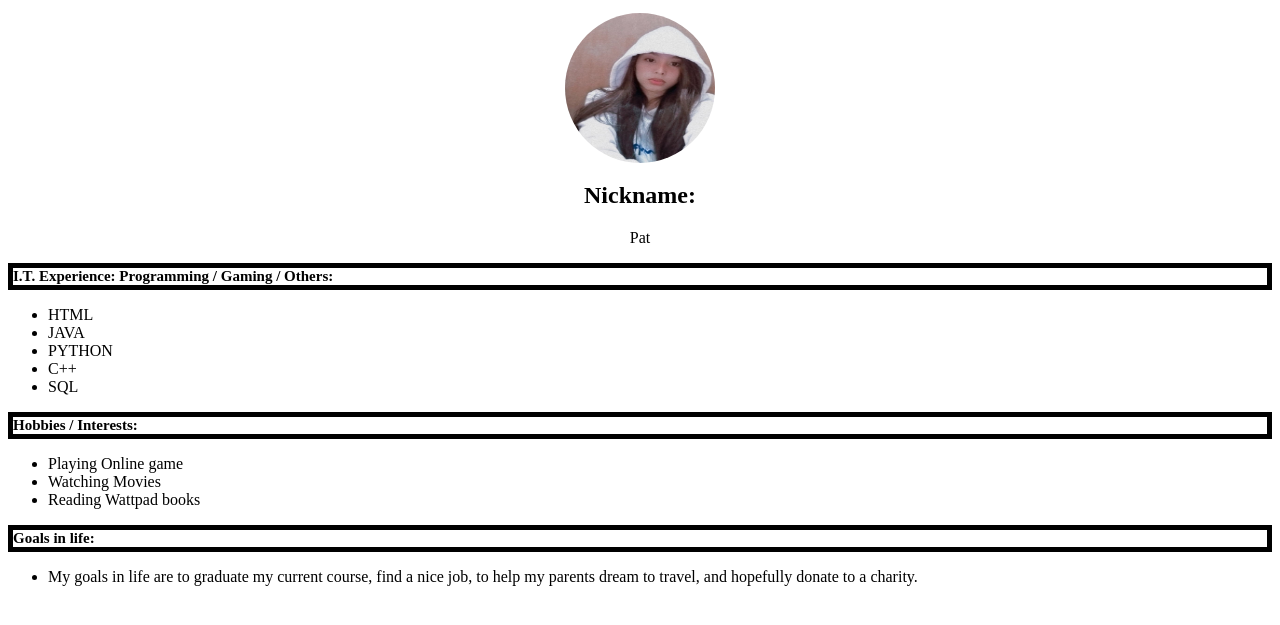
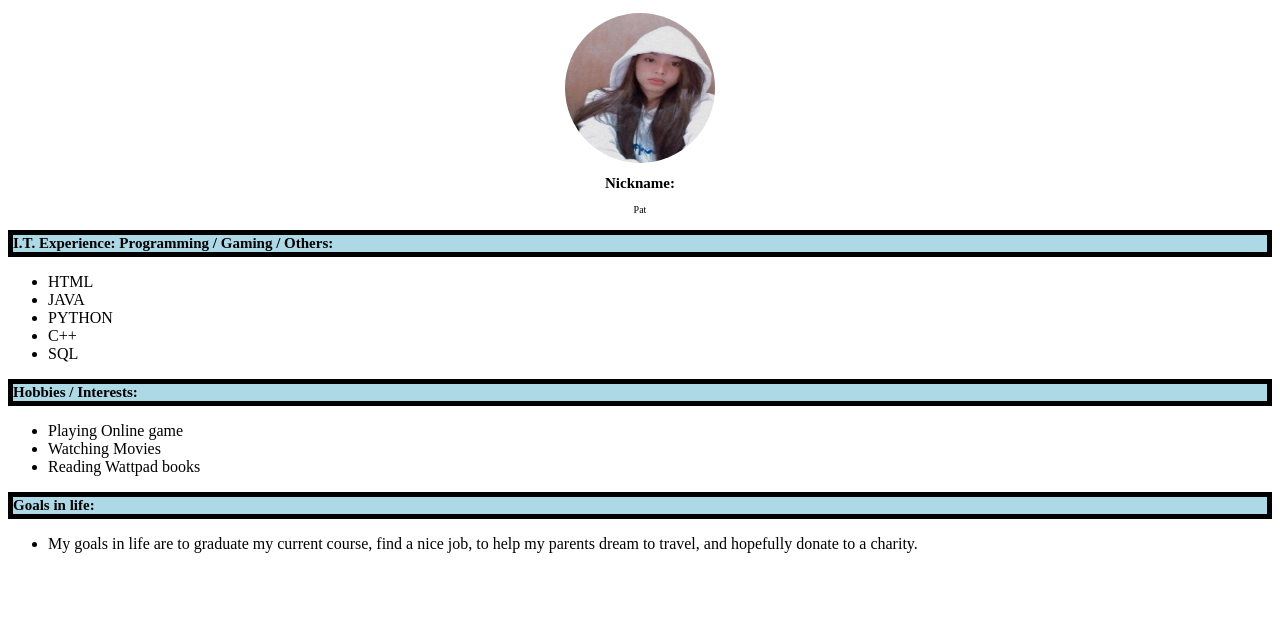
Before and after one commit to PatMeltran/PatMeltran.github.io, a plain HTML site: page index.html in a window 1280 px wide. Shown: the part 87-712 px from the top of the page. Drawn offline with Linux system fonts and the light colour scheme.

Commit message:
Update mystyle.css

```diff
--- a/mystyle.css
+++ b/mystyle.css
@@ -14,7 +14,7 @@ h1{
     			border-style: solid;
 			border-color: black;
  			border-width: 5px;
-			background-color: white;
+			background-color: lightblue;
 		}
 		p.others{
 			font-size: 15px;
@@ -22,7 +22,7 @@ h1{
 			border-style: solid;
 			border-color: back;
  			border-width: 5px;
-			background-color: white;
+			background-color: lightblue;
 			}
 	     img{
 		       display: block;
@@ -31,8 +31,10 @@ h1{
   			border-radius: 50%;
 		}
 	h2.nickname{
-			text-align: center;
+		text-align: center;
+		font-size: 15px;
 		}
 	p.nickname {
 		text-align: center;
+		font-size: 10px;
 		}
```
